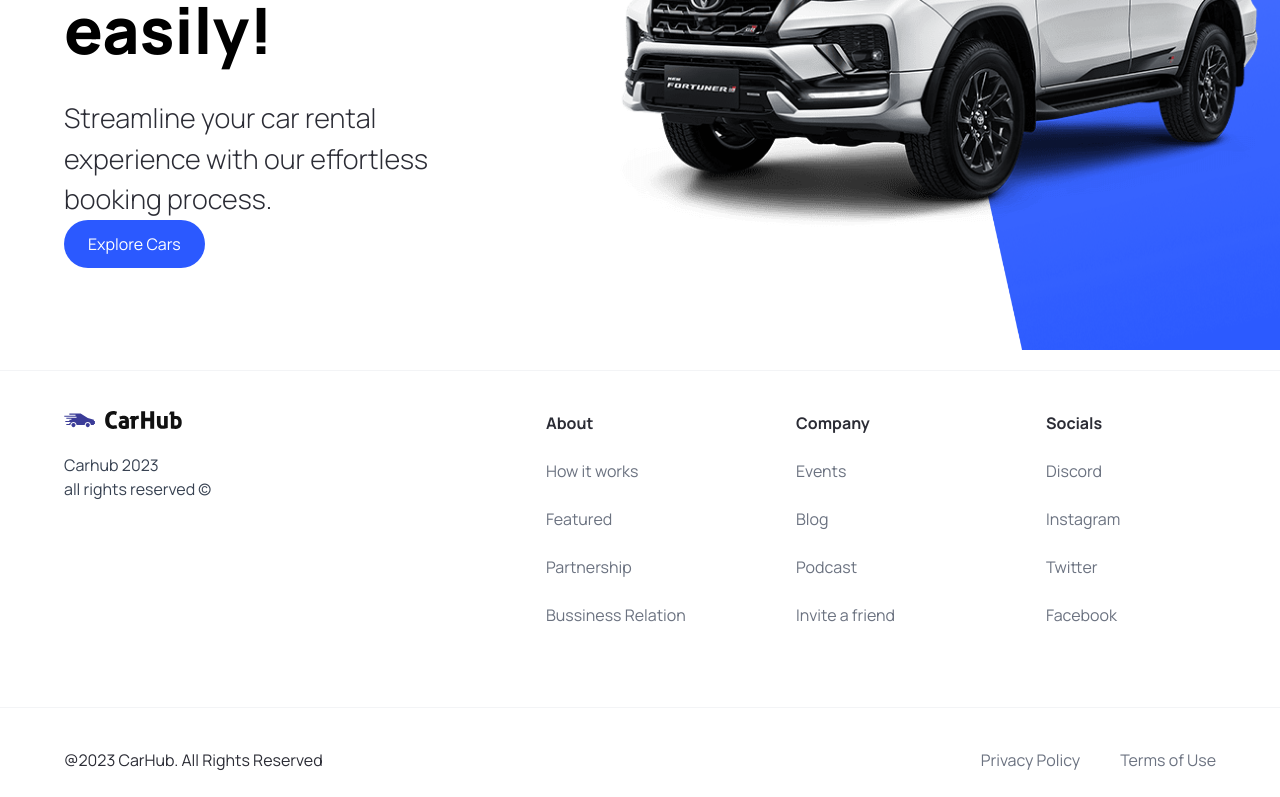
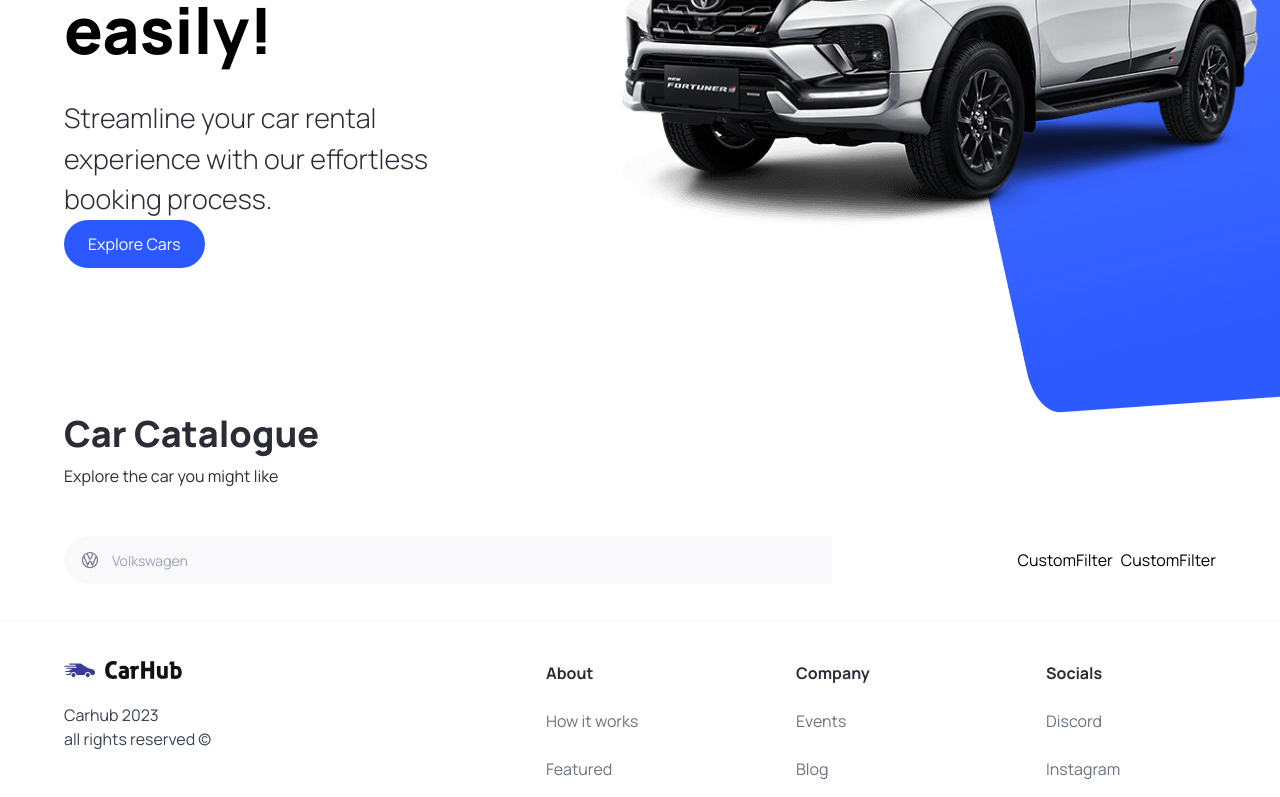
Before and after one commit to Taider002/Car-Show-Case, a Next.js app: page / in a window 1280 px wide. Shown: the part 450-1247 px from the top of the page. Built offline with nearby package versions, Linux system fonts and the light colour scheme.

Commit message:
Car Catalogue

```diff
--- a/app/page.tsx
+++ b/app/page.tsx
@@ -1,9 +1,22 @@
-import { Hero } from "@/components";
+import { CustomFilter, Hero, SearchBar } from "@/components";
 
 export default function Home() {
   return (
     <main className="overflow-hidden">
       <Hero />
+      <div className="mt-12 padding-x padding-y max-width" id="discover">
+        <div className="home__text-container">
+          <h1 className="text-4xl font-extrabold">Car Catalogue</h1>
+          <p>Explore the car you might like</p>
+        </div>
+        <div className="home__filters">
+          <SearchBar />
+          <div className="home__filter-container">
+            <CustomFilter title="fuel" />
+            <CustomFilter title="year" />
+          </div>
+        </div>
+      </div>
     </main>
   );
 }
--- /dev/null
+++ b/components/CustomFilter.tsx
@@ -0,0 +1,7 @@
+import React from "react";
+
+function CustomFilter() {
+  return <div>CustomFilter</div>;
+}
+
+export default CustomFilter;
--- /dev/null
+++ b/components/SearchBar.tsx
@@ -0,0 +1,18 @@
+"use client";
+import React from "react";
+import { useState } from "react";
+import SearchManufacturer from "./SearchManufacturer";
+
+function SearchBar() {
+  const [manufacturer, setManufacturer] = useState("");
+  const handleSearch = () => {};
+  return (
+    <form className="searchbar" onSubmit={handleSearch}>
+      <div className="searchbar__item">
+        <SearchManufacturer />
+      </div>
+    </form>
+  );
+}
+
+export default SearchBar;
--- /dev/null
+++ b/components/SearchManufacturer.tsx
@@ -0,0 +1,76 @@
+"use client";
+import { useState, Fragment } from "react";
+import { Combobox, Transition } from "@headlessui/react";
+import { SearchManufacturerProps } from "@/types";
+import Image from "next/image";
+import { manufacturers } from "@/constants";
+import { relative } from "path";
+
+function SearchManufacturer({
+  manufacturer,
+  setManufacturer,
+}: SearchManufacturerProps) {
+  const [query, SetQuery] = useState("");
+  const filteredManufacturers =
+    query === ""
+      ? manufacturers
+      : manufacturers.filter((item) =>
+          item
+            .toLowerCase()
+            .replace(/\s+/g, "")
+            .includes(query.toLowerCase().replace(/\s+/g, ""))
+        );
+  return (
+    <div className="search-manufacturer">
+      <Combobox>
+        <div className="relative w-full">
+          <Combobox.Button className="absolute top-[14px]">
+            <Image
+              src="/car-logo.svg"
+              width={20}
+              height={20}
+              className="ml-4"
+              alt="Car Logo"
+            />
+          </Combobox.Button>
+          <Combobox.Input
+            className="search-manufacturer__input"
+            placeholder="Volkswagen"
+            displayValue={(manufacturer: string) => manufacturer}
+            onChange={(e) => SetQuery(e.target.value)}
+          />
+          <Transition
+            as={Fragment}
+            leave="transition ease-in duration-100"
+            leaveFrom="opacity-100"
+            leaveTo="opacity-0"
+            afterLeave={() => SetQuery("")}
+          >
+            <Combobox.Options>
+              {filteredManufacturers.length === 0 && query !== "" ? (
+                <Combobox.Option
+                  value={query}
+                  className="search-manufacturer__option"
+                >
+                  Create "{query}"
+                </Combobox.Option>
+              ) : (
+                filteredManufacturers.map((item) => (
+                  <Combobox.Option
+                    key={item}
+                    className={({ active }) =>
+                      " relative search-manufacturer__option ${active ?' bg-primary-blue text-white' : ' text-gray-900'}"
+                    }
+                    value={item}
+                  ></Combobox.Option>
+                ))
+              )}
+            </Combobox.Options>
+          </Transition>
+        </div>
+      </Combobox>
+    </div>
+  );
+}
+
+export default SearchManufacturer;
--- a/components/index.ts
+++ b/components/index.ts
@@ -1,12 +1,17 @@
-import Hero from './Hero';
-import CustomButton from './CustomButton';
-import Navbar from './Navbar';
-import Footer from './Footer';
+import Hero from "./Hero";
+import CustomButton from "./CustomButton";
+import Navbar from "./Navbar";
+import Footer from "./Footer";
+import SearchBar from "./SearchBar";
+import CustomFilter from "./CustomFilter";
+import SearchManufacturer from "./SearchManufacturer";
 
-export{
-    Hero,
-    CustomButton,
-    Navbar,
-    Footer,
-
-}
+export {
+  Hero,
+  CustomButton,
+  Navbar,
+  Footer,
+  SearchBar,
+  CustomFilter,
+  SearchManufacturer,
+};
```
Also changed, not shown: package.json (+6 -5 lines), types/index.ts (+8 -5 lines), 1 other file (tests, documents, lock files or other folders).
